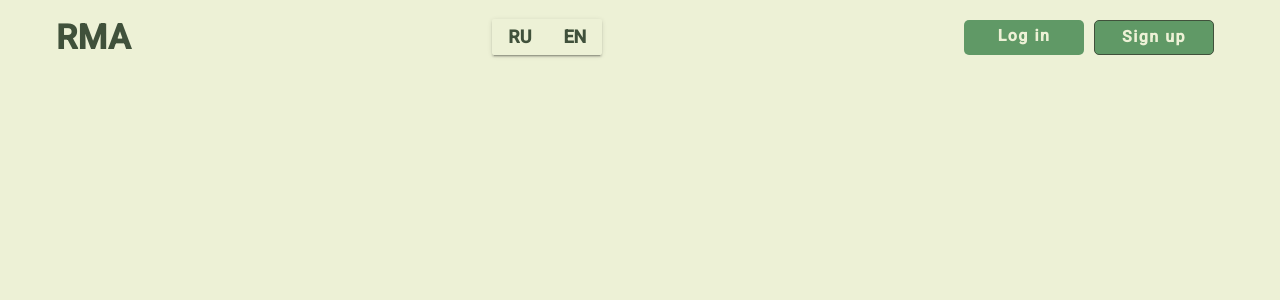
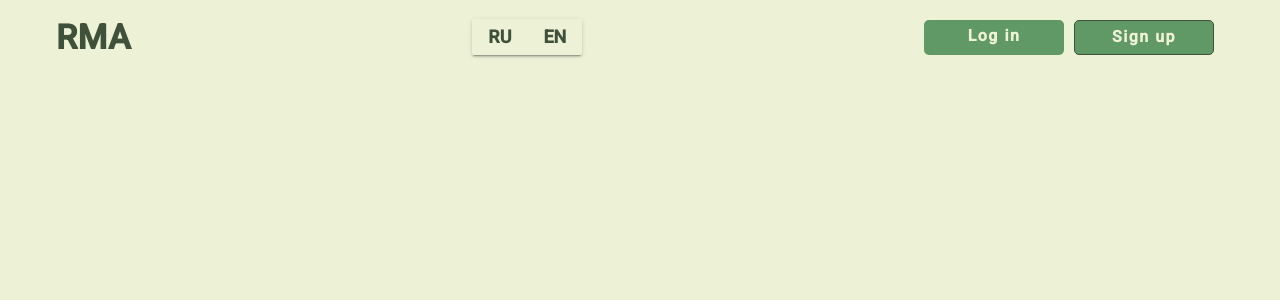
Before and after one commit to DilbarAkkaya/project-managment-app, an Angular app in the folder pma/: page /auth in a window 1280 px wide. Shown: the top 300 px of the page. Built offline with nearby package versions, Linux system fonts and the light colour scheme; a web font is replaced by a local one.

Commit message:
refactor: change styles of board

```diff
--- a/pma/src/app/auth/components/board-item/board-item.component.html
+++ b/pma/src/app/auth/components/board-item/board-item.component.html
@@ -3,6 +3,6 @@
     <mat-card-header>
       {{board.title}}
     </mat-card-header>
-      <button class="button" (click) = "deleteBoard($event)">Delete</button>
+      <button class="button" (click) = "deleteBoard($event)"><mat-icon class="margin">delete</mat-icon>Delete</button>
   </mat-card>
 </li>
--- a/pma/src/app/auth/components/board-item/board-item.component.scss
+++ b/pma/src/app/auth/components/board-item/board-item.component.scss
@@ -14,6 +14,8 @@ $secondary-dark: #40513B;
   border-radius: 5px;
   align-items: center;
   padding: 10px;
+  box-shadow: 0 0.5em 0.5em rgba(96, 153, 102, 0.5);
+  transition: 0.3s all ease;
 }
 
 .mat-dialog{
@@ -30,3 +32,16 @@ mat-card-header {
 button[disabled]{
   background-color: $primary-dark;
 }
+
+li {
+  min-width: 276px;
+}
+
+.form-wrapper:hover{
+  cursor: pointer;
+  transform: scale(1.1);
+  background: $secondary;
+}
+.margin {
+  margin-right: 10px;
+}
--- a/pma/src/app/auth/components/board-list/board-list.component.scss
+++ b/pma/src/app/auth/components/board-list/board-list.component.scss
@@ -1,11 +1,10 @@
 li {
   max-width: 300px;
-  padding: 10px;
 }
 
 ul {
   display: flex;
   flex-wrap: wrap;
-  gap: 10px;
   justify-content:flex-start;
+  gap: 16px;
 }
--- a/pma/src/styles.scss
+++ b/pma/src/styles.scss
@@ -35,18 +35,20 @@ main {
 }
 
 .button {
-  display: block;
+  display: flex;
+  padding: 5px;
+  justify-content: center;
   background-color: $primary;
   border-radius: 5px;
   border: 1px solid $secondary-dark;
-  width: 120px;
+  width: 140px;
   height: 35px;
   text-align: center;
   font-size: 16px;
   padding: 5px;
   line-height: 1.4;
   color: $secondary-dark;
-    cursor: pointer;
+  cursor: pointer;
 }
 
 .wrapper {
```
